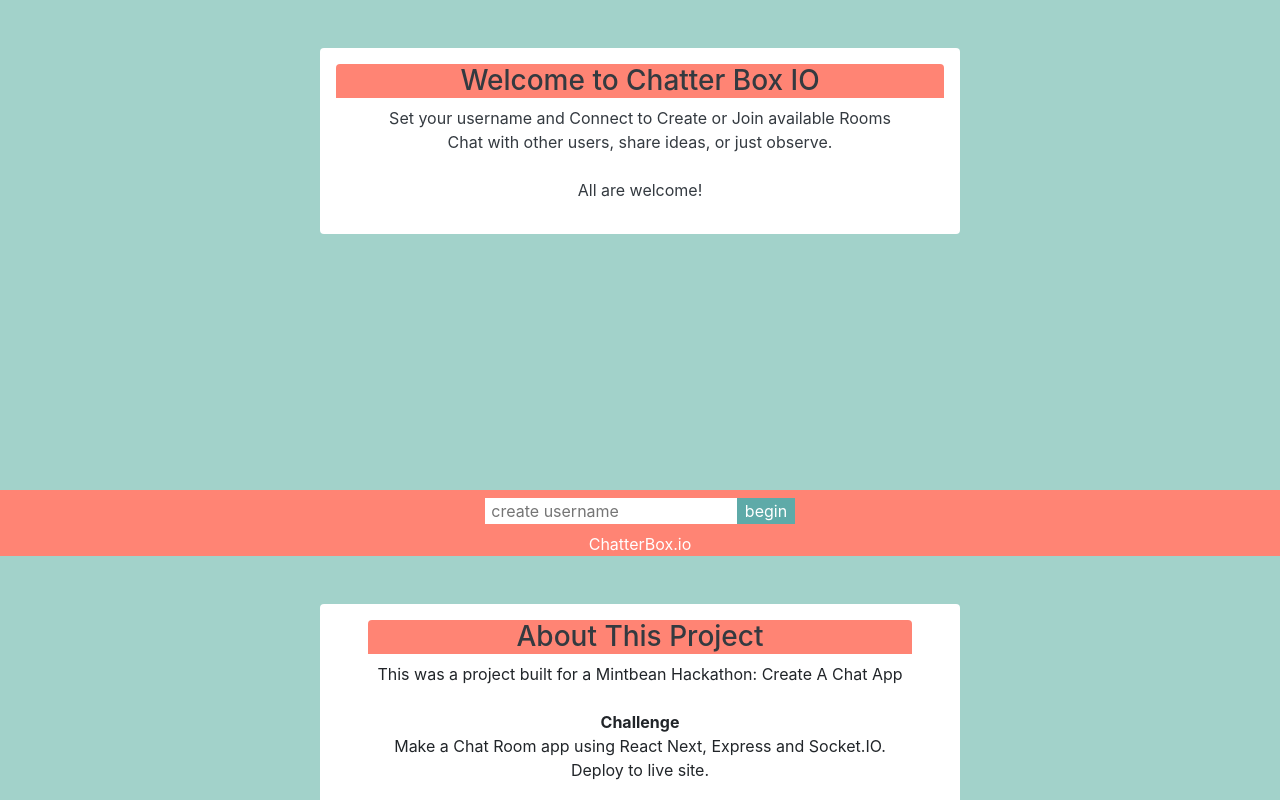
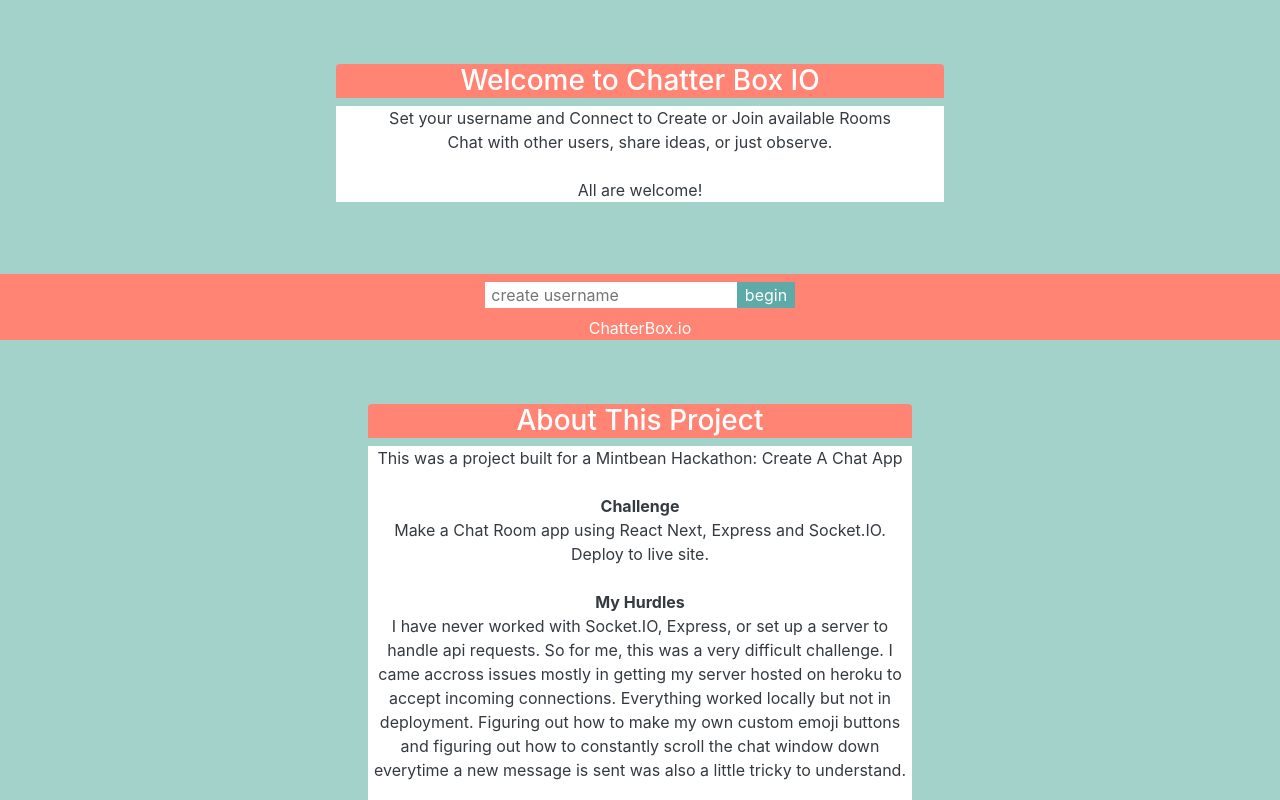
Before and after one commit to Jalcantara88/ChatterBoxIO, a Next.js app: page / in a window 1280 px wide. Shown: the top 800 px of the page. Built offline with nearby package versions, Linux system fonts and the light colour scheme.

Commit message:
styling login in page 2

```diff
--- a/components/Login.js
+++ b/components/Login.js
@@ -14,9 +14,9 @@
             <meta charSet="UTF-8"></meta>
           </Head>
 
-          <div className=" col-12 col-md-10 col-lg-6 rounded bg-white px-3 py-3 mx-auto mt-5">
-            <h3 className="text-center text-dark rounded-top text-white" style={{backgroundColor: "#ff8474"}}>Welcome to Chatter Box IO</h3>
-            <p className="text-center text-dark">
+          <div className=" col-12 col-md-10 col-lg-6 rounded px-3 pt-3 pb-2 mx-auto mt-5">
+            <h3 className="text-center rounded-top text-white" style={{backgroundColor: "#ff8474"}}>Welcome to Chatter Box IO</h3>
+            <p className="text-center text-dark bg-white">
               Set your username and Connect to Create or Join available Rooms
               <br/>
               Chat with other users, share ideas, or just observe.
@@ -27,7 +27,7 @@
           </div>
 
           {/*username component passing in props */}
-          <div style={{marginTop: "20%", backgroundColor: "#ff8474"}} className="pt-2">
+          <div style={{backgroundColor: "#ff8474"}} className="pt-2 mt-5">
             <UsernameField
               completed={props.isUsernameConfirmed}
               value={props.username}
@@ -52,9 +52,9 @@
 
 
 
-          <div className=" col-12 col-md-10 col-lg-6 rounded bg-white px-5 py-3 mx-auto mt-5">
-            <h3 className="text-center text-dark rounded-top text-white" style={{backgroundColor: "#ff8474"}}>About This Project</h3>
-            <p className="m-0 text-center">
+          <div className=" col-12 col-md-10 col-lg-6 rounded px-5 pt-3 pb-2 mx-auto mt-5">
+            <h3 className="text-center rounded-top text-white" style={{backgroundColor: "#ff8474"}}>About This Project</h3>
+            <p className="m-0 text-center bg-white text-dark">
               This was a project built for a Mintbean Hackathon: Create A Chat App
               <br/>
               <br/>
```
